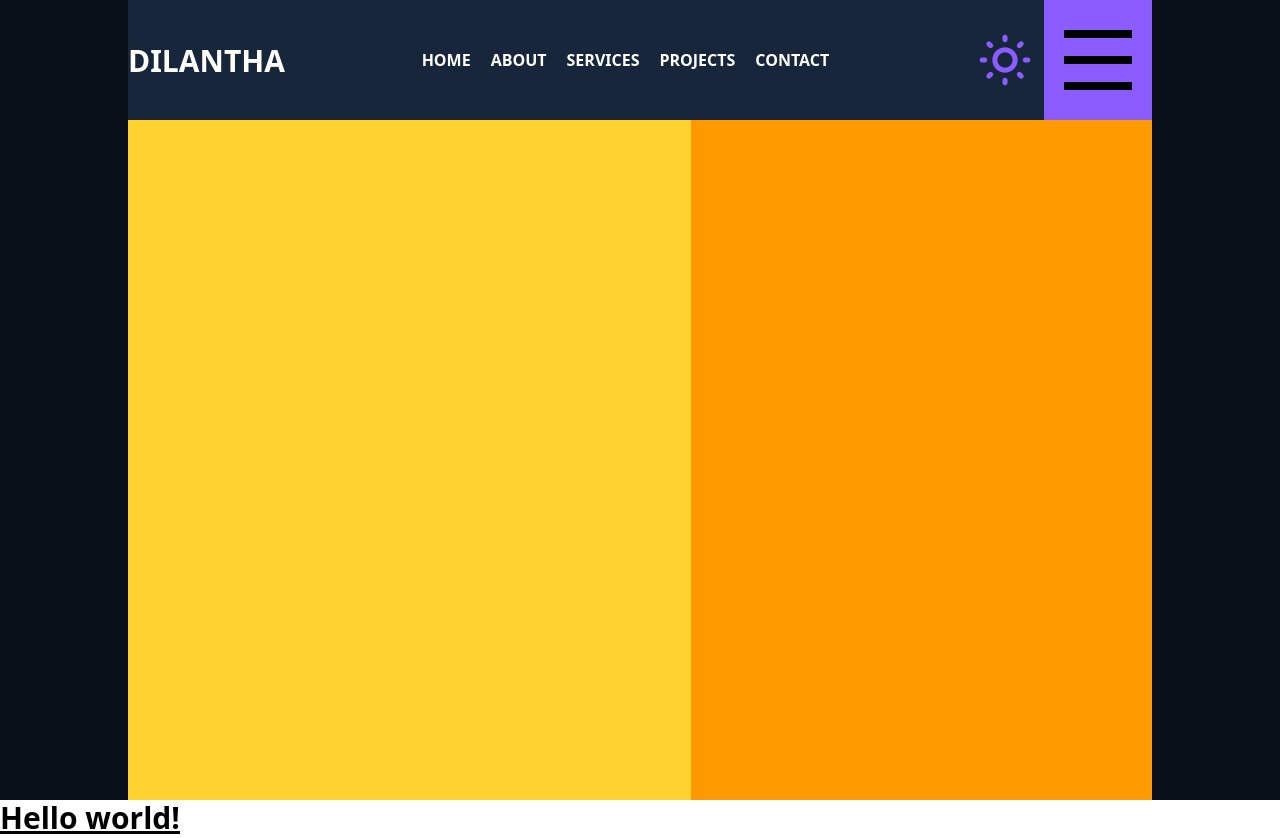
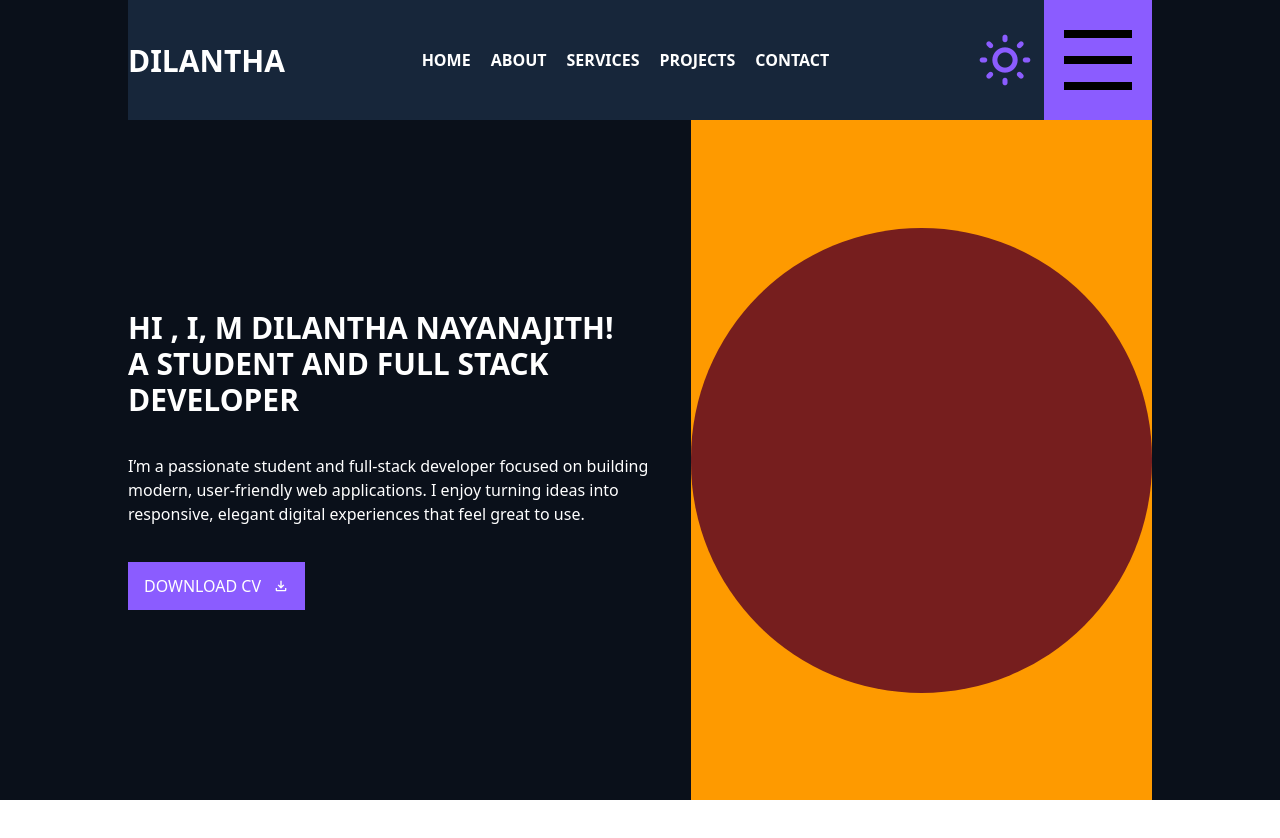
Before and after one commit to DILANTHA9590/my_portfolio, a React (Vite) app: page / in a window 1280 px wide. After the commit the page ends 800 px from the top, so only its background shows below. Built offline with nearby package versions, Linux system fonts and the light colour scheme.

Commit message:
Revamped Home component to add a dynamic introduction section with developer bio, CV download link, and a circular graphic, replacing the previous amber-colored placeholder layout 📄✨

```diff
--- a/index.html
+++ b/index.html
@@ -9,7 +9,7 @@
   </head>
   <body>
     <div id="root"></div>
-    <h1 class="text-3xl font-bold underline">Hello world!</h1>
+
     <script type="module" src="/src/main.jsx"></script>
   </body>
 </html>
--- a/src/home_main/pages/Home.jsx
+++ b/src/home_main/pages/Home.jsx
@@ -1,14 +1,36 @@
 import React from "react";
+import { MdOutlineFileDownload } from "react-icons/md";
+import { Link } from "react-router-dom";
 
 export default function Home() {
   return (
     <>
-      <div className="h-full bg-amber-700 flex">
-        <div className="w-[55%] bg-amber-300">
-          <h1></h1>
+      <div className="flex justify-center h-full text-white">
+        <div className="w-[55%] flex flex-col justify-center items-start  gap-y-9">
+          <div className="text-3xl font-bold">
+            <h1>HI , I, M DILANTHA NAYANAJITH!</h1>
+            <h1>A STUDENT AND FULL STACK DEVELOPER</h1>
+          </div>
+
+          <div>
+            <h3 className="">
+              I’m a passionate student and full-stack developer focused on
+              building modern, user-friendly web applications. I enjoy turning
+              ideas into responsive, elegant digital experiences that feel great
+              to use.
+            </h3>
+          </div>
+          <div className="bg-[#8B5CFF] max-w-3xl h-12 flex justify-center items-center p-4">
+            <Link className="flex items-center justify-center gap-x-3">
+              <h1>DOWNLOAD CV </h1>
+              <MdOutlineFileDownload className="" />
+            </Link>
+          </div>
         </div>
 
-        <div className="w-[45%] bg-amber-500"></div>
+        <div className="w-[45%] bg-amber-500 flex justify-center items-center">
+          <div className="h-[465px] w-[500px] rounded-full bg-[#761E1E]"></div>
+        </div>
       </div>
     </>
   );
```
